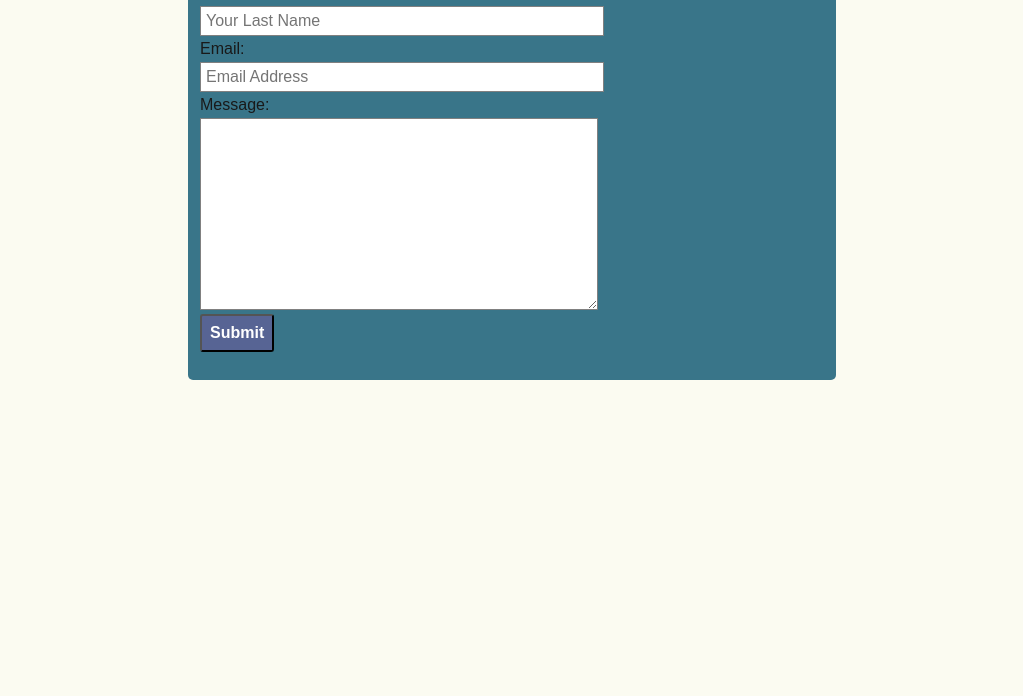
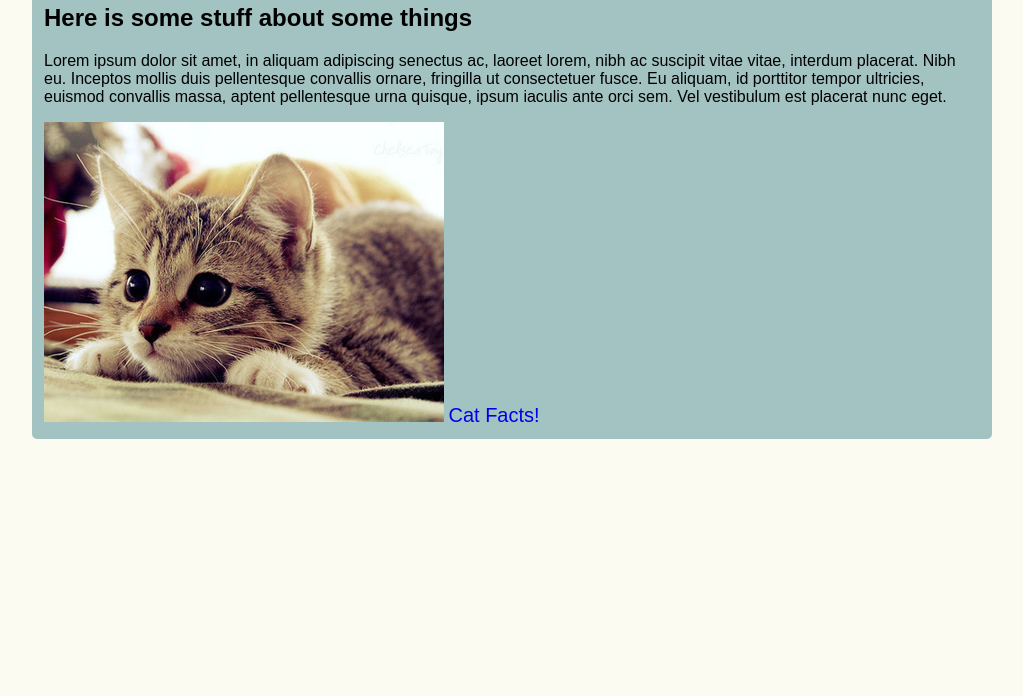
Before and after one commit to jlreed2/hw_listeners_reed_jennifer, a plain HTML site: page index.html in a window 1280 px wide. Shown: the part 104-800 px from the top of the page, without its empty margins (128-1151 px from the left). Drawn offline with Linux system fonts and the light colour scheme.

Commit message:
Add Custom branch

```diff
--- a/css/main.css
+++ b/css/main.css
@@ -1,46 +1,33 @@
+html {
+	box-sizing: border-box;
+}
+
+*,
+* : before,
+* : after {
+	box-sizing: inherit;
+}
+
 body {
 	background-color: #fbfbf1;
 	margin: 1em;
 }
 
-form {
-	width: 50%;
+.container {
+	width: 75%;
 	margin: auto;
 	margin-top: 1em;
 	padding: 0.75em;
-	background-color: #397589;
+	background-color: #a3c2c2;
 	border-radius: 5px;
 	font-family: sans-serif;
 }
 
-label,
-textarea,
-email {
-	display: block;
-	padding-top: 0.25em;
-	padding-bottom: 0.25em;
-	color: #191919;
+a {
+	text-decoration: none;
+	font-size: 1.25em;
 }
 
-input[type="text"],
-input[type="email"],
-select,
-textarea {
-	border: 1px solid #808080;
-	padding: 5px;
+.gray {
+	color: #61666b;
 }
-
-input[type="submit"] {
-	margin-top: 0.25em;
-	margin-bottom: 1em;
-	padding: 0.5em;
-	border-radius: 3px;
-	background-color: #576494;
-	color: white;
-	font-weight: bold;
-}
-
-input[type="submit"]:hover {
-	background-color: #7993b5;
-	color: #191919;
-}
--- a/index.html
+++ b/index.html
@@ -10,20 +10,16 @@
 </head>
 <body>
     <div class="container">
-        <form>
-            <label for="firstname">First Name:</label>
-            <input type="text" name="firstname" id="firstname" size="40" placeholder=
-            "Your First Name" autofocus/>
-            <label for="lastname">Last Name:</label>
-            <input type="text" name="lastname" id="lastname" size="40" placeholder=
-            "Your Last Name">
-            <label for="email">Email:</label>
-            <input type="email" name="email" id="email" size="40" placeholder=
-            "Email Address" />
-            <label for="message">Message:</label>
-            <textarea name="message" id="message" rows="10" cols="40"></textarea>
-            <input type="submit" name="submit" id="submit" value="Submit" />
-        </form>
+        <h1 id="header1">Check out this awesome header!</h1>
+        <h2>Here is some stuff about some things</h2>
+        <p id="paragraph">Lorem ipsum dolor sit amet, in aliquam adipiscing senectus ac,
+            laoreet lorem, nibh ac suscipit vitae vitae, interdum placerat.
+            Nibh eu. Inceptos mollis duis pellentesque convallis ornare,
+            fringilla ut consectetuer fusce. Eu aliquam, id porttitor tempor
+            ultricies, euismod convallis massa, aptent pellentesque urna quisque,
+            ipsum iaculis ante orci sem. Vel vestibulum est placerat nunc eget.</p>
+        <img src="./img/cute_cat.jpg" alt="meow" />
+        <a href="http://www.catfacts.co" target="_blank" id="facts">Cat Facts! </a>
         <script src="js/main.js"></script>
     </div>
 </body>
--- a/js/main.js
+++ b/js/main.js
@@ -1,24 +1,20 @@
-var nameInput = document.getElementById( 'firstname' );
+/* Double clicking the h1 will log the message in the console */
+var heading = document.getElementById( 'header1' );
 
-document.querySelector( 'form' ).addEventListener( 'submit', function( a ) {
-    a.preventDefault();
-    console.log( firstname.value );
+heading.addEventListener( 'dblclick', function() {
+    console.log( 'Clicking me does nothing' );
 } );
 
-var nameInput = document.getElementById( 'lastname' );
-document.querySelector( 'form' ).addEventListener( 'submit', function( e ) {
-    e.preventDefault();
-    console.log( lastname.value );
+/* Clicking the link will alert with message */
+var link = document.getElementById( 'facts' );
+
+link.addEventListener( 'click', function() {
+    alert( 'Are you sure you want cat facts?' );
 } );
 
-var nameInput = document.getElementById( 'email' );
-document.querySelector( 'form' ).addEventListener( 'submit', function( f ) {
-    f.preventDefault();
-    console.log( email.value );
+/* Mousing over the paragraph will change its color */
+var paragraph = document.getElementById( 'paragraph' );
+
+paragraph.addEventListener( 'mouseover', function() {
+    paragraph.className = 'gray';
 } );
-
-var nameInput = document.getElementById( 'message' );
-document.querySelector( 'form' ).addEventListener( 'submit', function( g ) {
-    g.preventDefault();
-    console.log( message.value );
-} );
```
Also changed, not shown: img/cute_cat.jpg (added).
